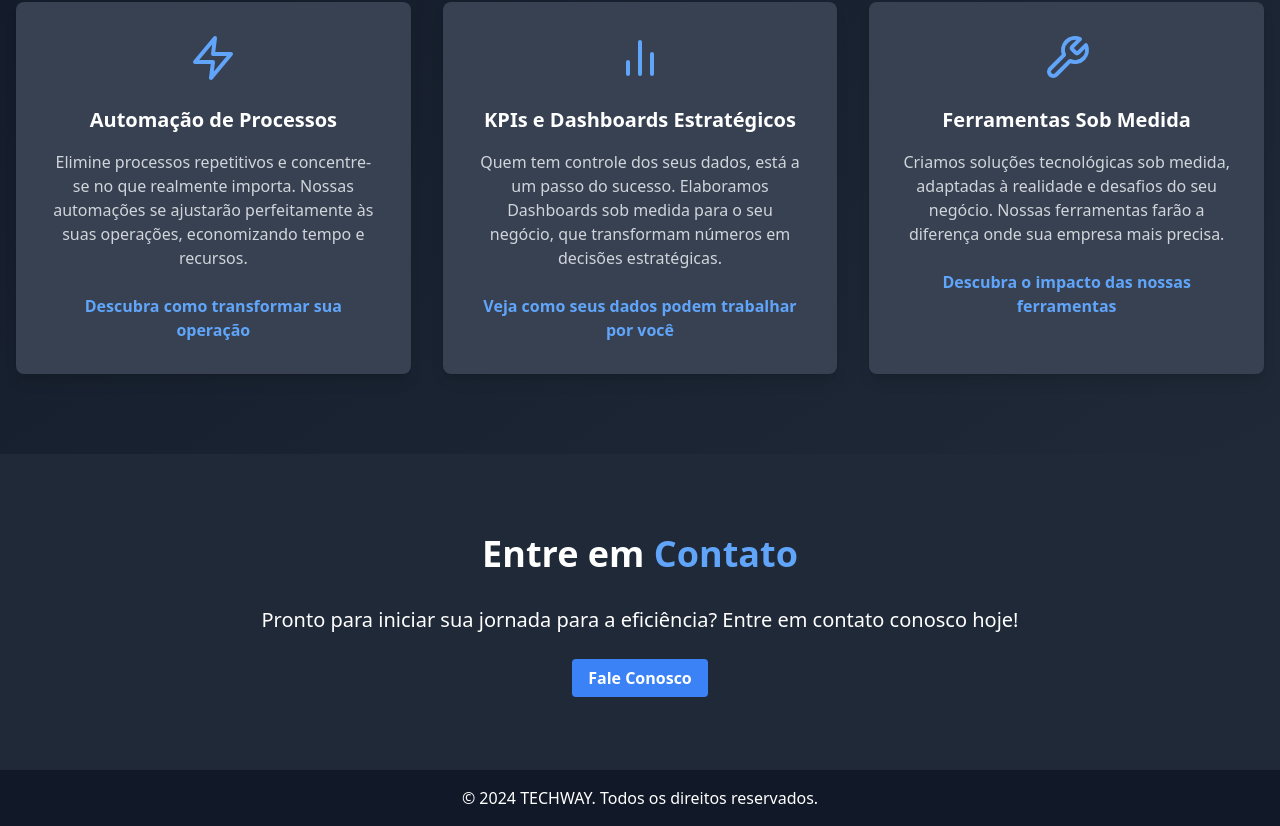
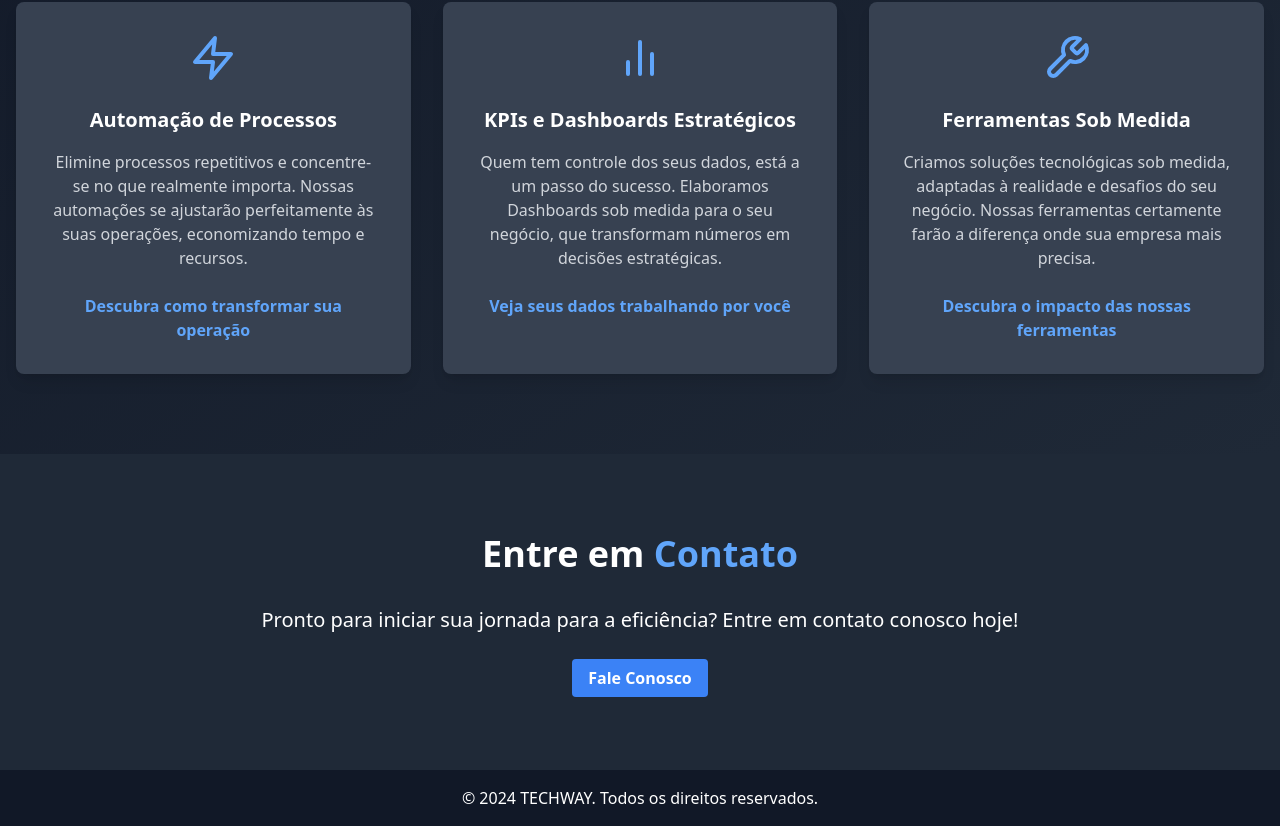
Before and after one commit to Techwayteam/techway-site, a Next.js app: page /techway-site/ in a window 1280 px wide. Shown: the part 1830-2656 px from the top of the page. Built offline with nearby package versions, Linux system fonts and the light colour scheme.

Commit message:
Update index.js

```diff
--- a/pages/index.js
+++ b/pages/index.js
@@ -163,7 +163,7 @@ export default function Home() {
                 </p>
                 <div className="text-center">
                   <a href="#contato" className="text-blue-400 hover:text-blue-300 font-semibold inline-block relative group">
-                    Veja como seus dados podem trabalhar por você
+                    Veja seus dados trabalhando por você
                     <span className="absolute left-0 right-0 bottom-0 h-0.5 bg-blue-400 transform scale-x-0 group-hover:scale-x-100 transition-transform duration-300"></span>
                   </a>
                 </div>
@@ -174,7 +174,7 @@ export default function Home() {
                 </div>
                 <h3 className="text-xl font-semibold mb-4 text-center"> Ferramentas Sob Medida </h3>
                 <p className="text-gray-300 mb-6 text-center">
-                  Criamos soluções tecnológicas sob medida, adaptadas à realidade e desafios do seu negócio. Nossas ferramentas farão a diferença onde sua empresa mais precisa.
+                  Criamos soluções tecnológicas sob medida, adaptadas à realidade e desafios do seu negócio. Nossas ferramentas certamente farão a diferença onde sua empresa mais precisa.
                 </p>
                 <div className="text-center">
                   <a href="#contato" className="text-blue-400 hover:text-blue-300 font-semibold inline-block relative group">
```
